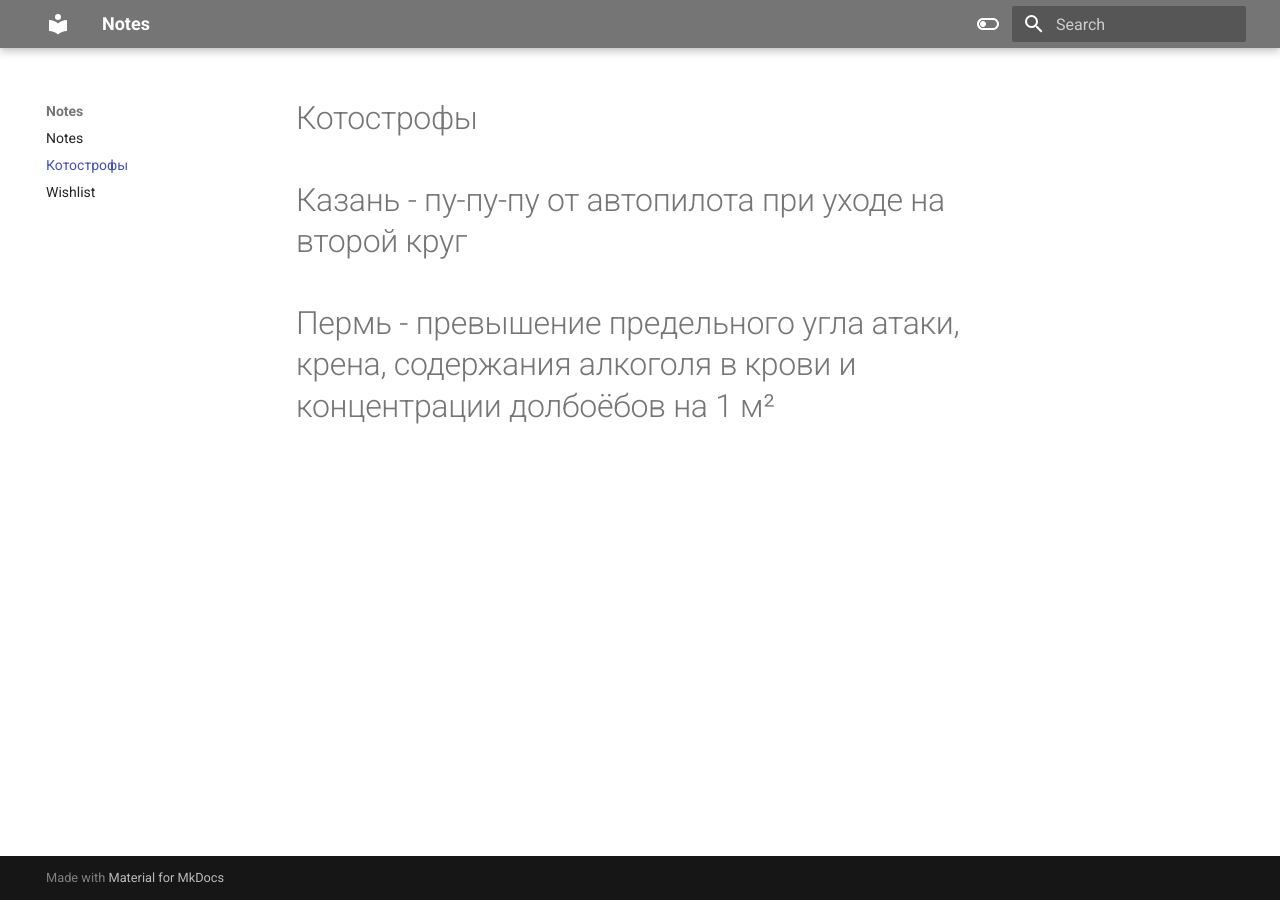
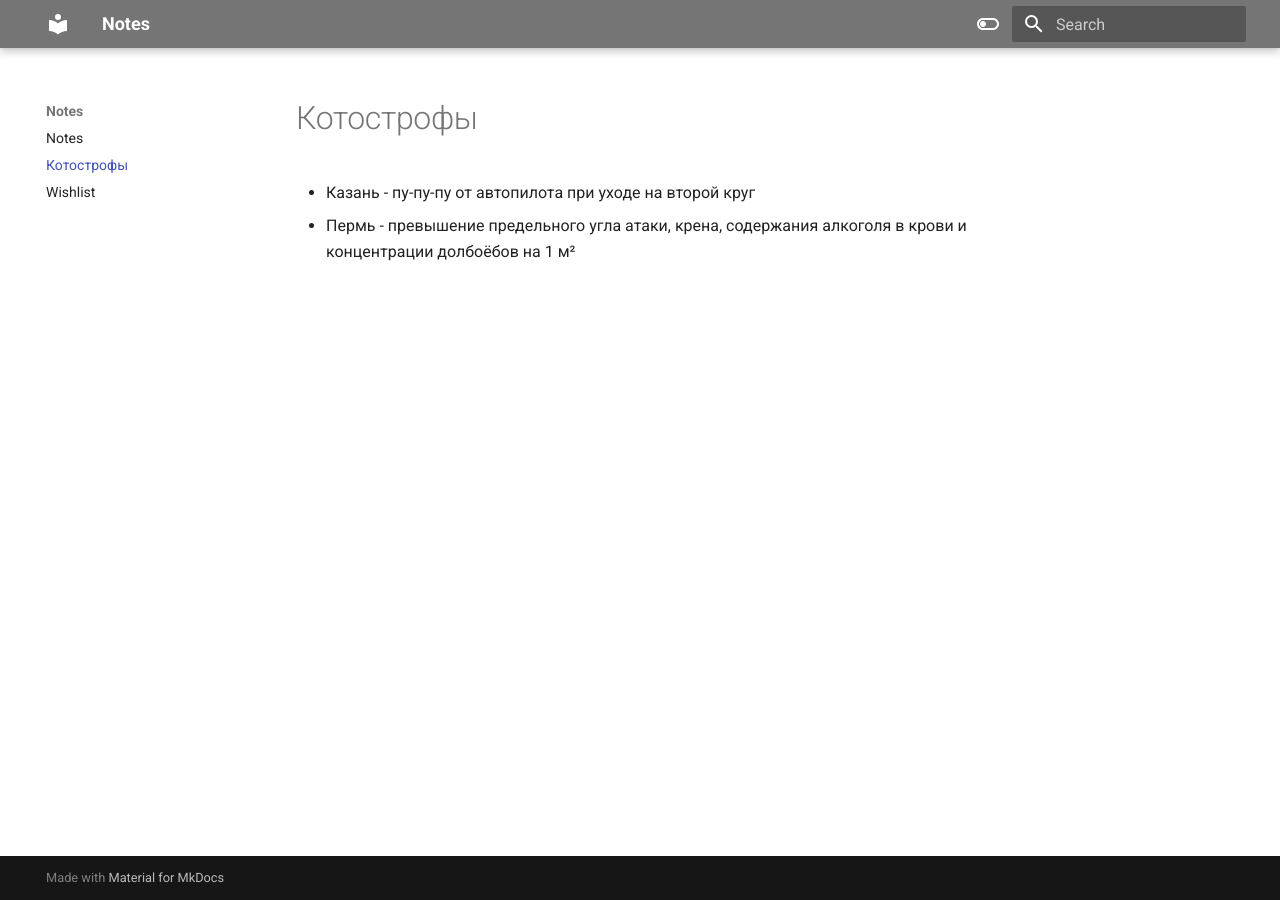
Before and after one commit to uvlad7/notes, an MkDocs documentation site: the page built from notes/Mayday.md, in a window 1280 px wide. Built offline with MkDocs 1.6.1 and Material for MkDocs 9.7.7, drawn with Linux system fonts in a browser that asks for light colours.

```diff
--- a/notes/Mayday.md
+++ b/notes/Mayday.md
@@ -1,3 +1,4 @@
 # Котострофы
-#Казань - пу-пу-пу от автопилота при уходе на второй круг
-#Пермь - превышение предельного угла атаки, крена, содержания алкоголя в крови и концентрации долбоёбов на 1 м²
+
+- Казань - пу-пу-пу от автопилота при уходе на второй круг
+- Пермь - превышение предельного угла атаки, крена, содержания алкоголя в крови и концентрации долбоёбов на 1 м²
```
Also changed, not shown: notes/Wishlist.md (+1 -1 lines).
